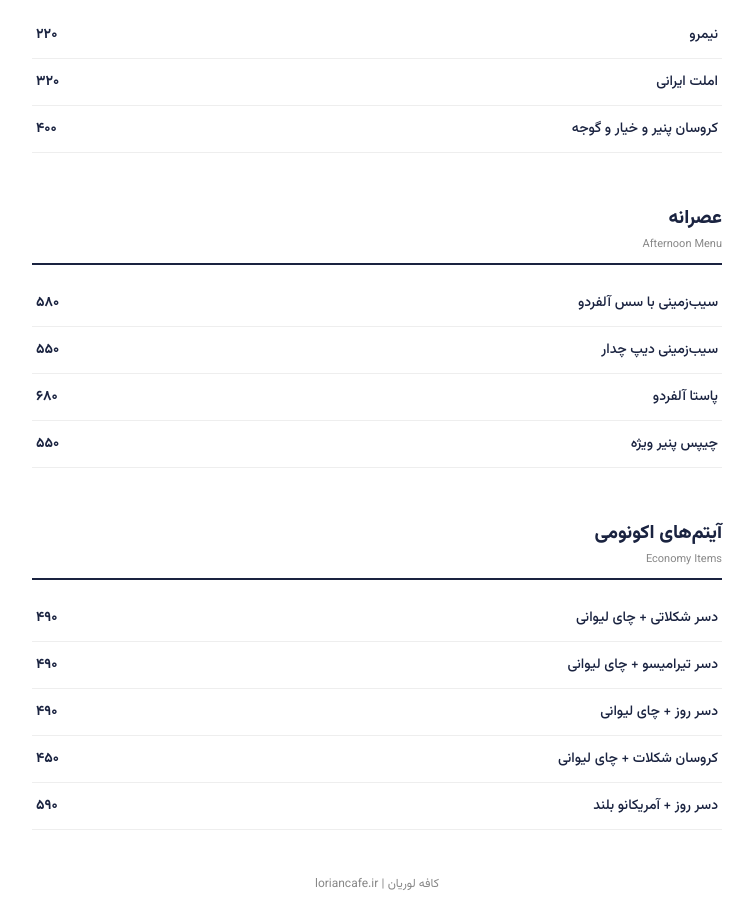
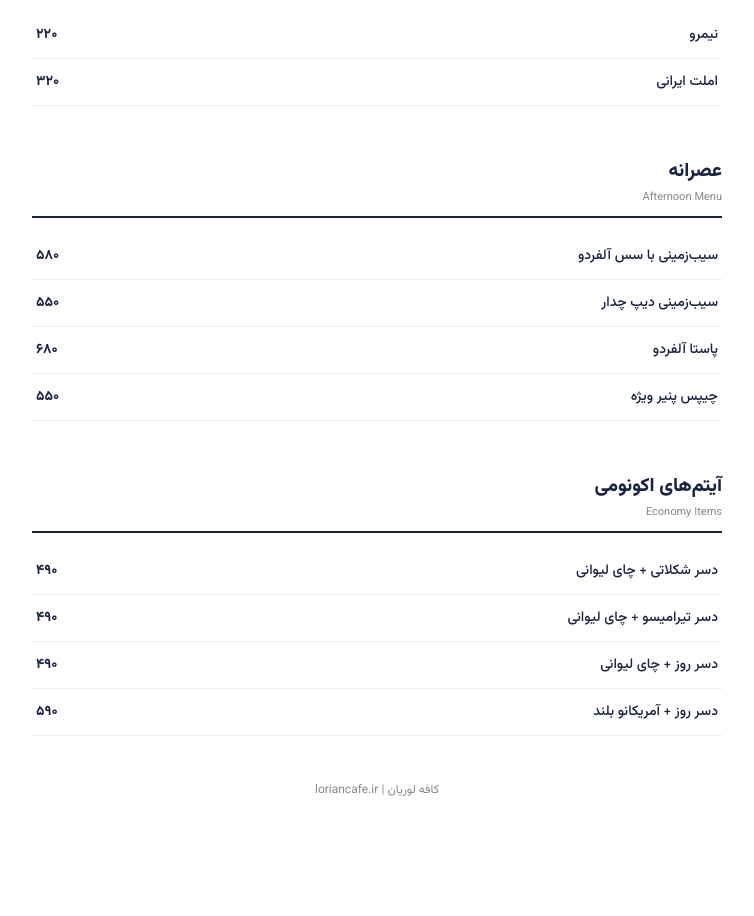
Before and after one commit to Lorian-Cafe/Lorian-Menu, a plain HTML site: page index.html in a window 1280 px wide. Shown: the part 5031-5947 px from the top of the page, without its empty margins (263-1017 px from the left). After the commit the page ends 5870 px from the top, so only its background shows below. Drawn offline with Linux system fonts and the light colour scheme.

Commit message:
Update index.html

```diff
--- a/index.html
+++ b/index.html
@@ -332,7 +332,6 @@ footer {
 
 <div class="item"><span class="item-name">نیمرو</span><span class="item-price">۲۲۰</span></div>
 <div class="item"><span class="item-name">املت ایرانی</span><span class="item-price">۳۲۰</span></div>
-<div class="item"><span class="item-name">کروسان پنیر و خیار و گوجه</span><span class="item-price">۴۰۰</span></div>
 </section>
 
 <!-- عصرانه -->
@@ -352,7 +351,6 @@ footer {
 <div class="item"><span class="item-name">دسر شکلاتی + چای لیوانی</span><span class="item-price">۴۹۰</span></div>
 <div class="item"><span class="item-name">دسر تیرامیسو + چای لیوانی</span><span class="item-price">۴۹۰</span></div>
 <div class="item"><span class="item-name">دسر روز + چای لیوانی</span><span class="item-price">۴۹۰</span></div>
-<div class="item"><span class="item-name">کروسان شکلات + چای لیوانی</span><span class="item-price">۴۵۰</span></div>
 <div class="item"><span class="item-name">دسر روز + آمریکانو بلند</span><span class="item-price">۵۹۰</span></div>
 </section>
 
```
